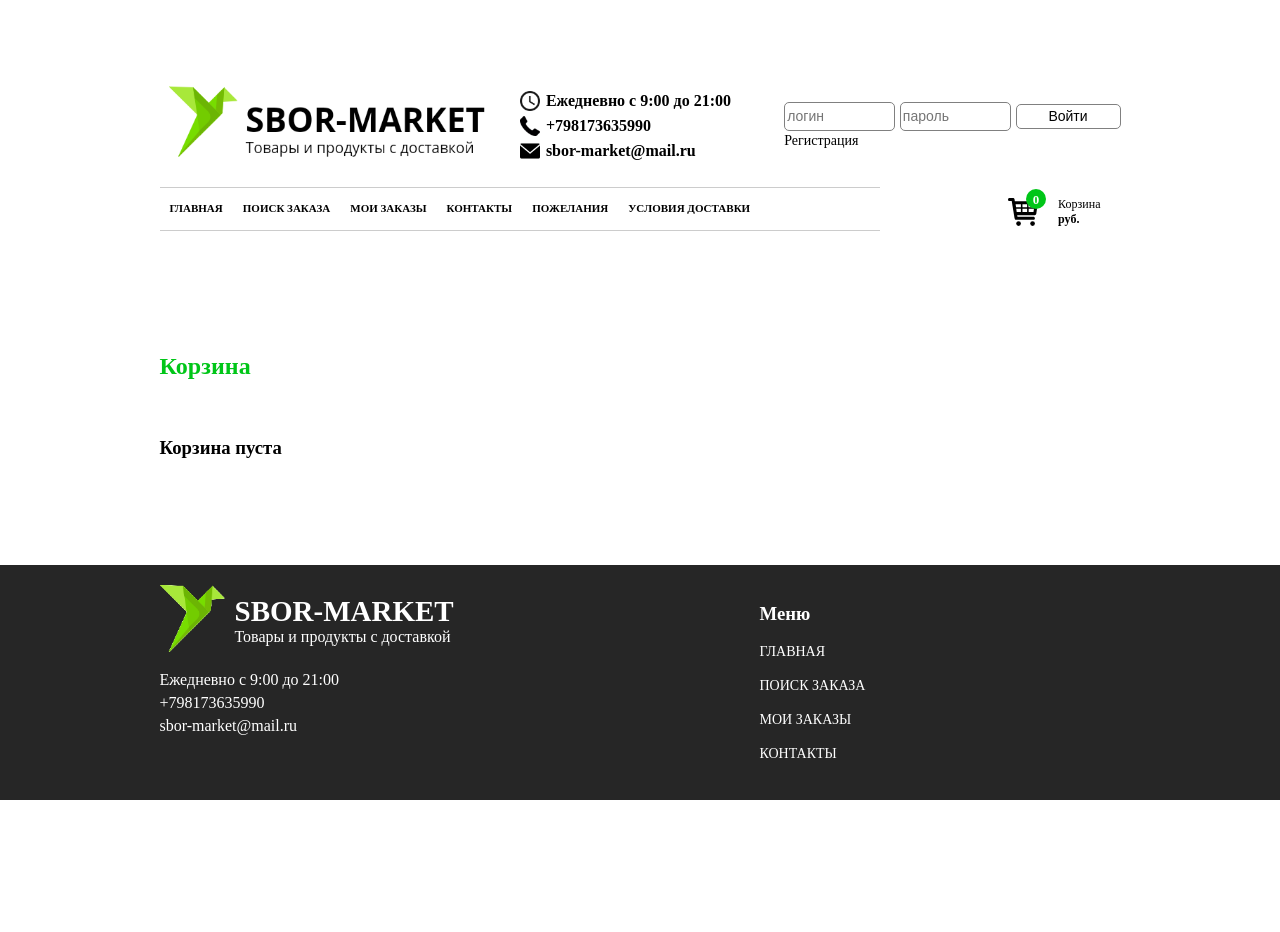
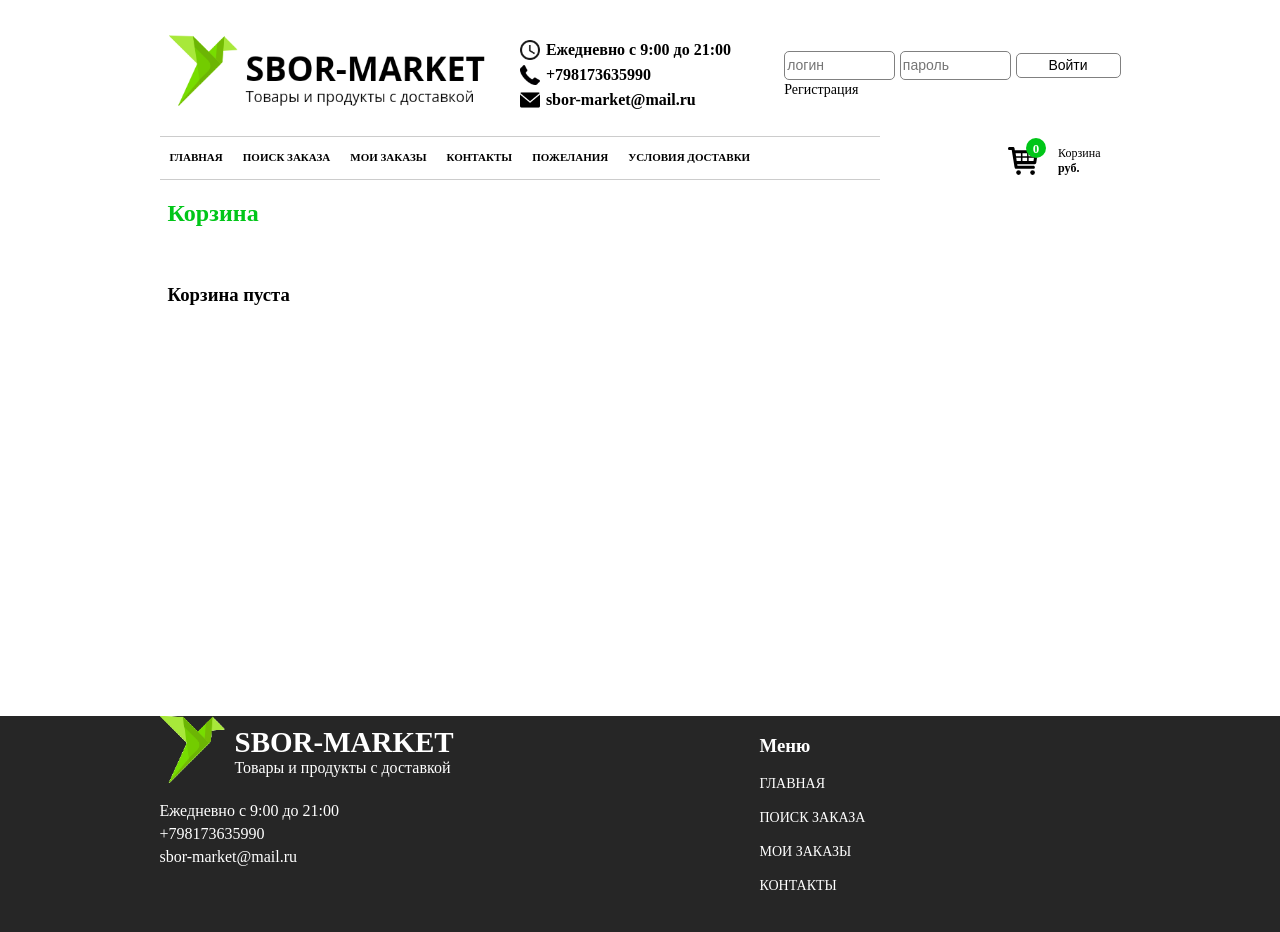
Before and after one commit to vackuzn/sbor, a Django app: template internet_shop/cart/templates/cart/cart.html in a window 1280 px wide. Before the commit the page ends 800 px from the top, so only its background shows below. Run offline with Django 3.2, Linux system fonts and the light colour scheme; the template is opened without the code that fills it, so the values that code supplies are empty.

Commit message:
changed footer

```diff
--- a/internet_shop/internet_shop/static/css/base.css
+++ b/internet_shop/internet_shop/static/css/base.css
@@ -1,10 +1,12 @@
 {% load static %}
+
+html {
+    height: 100%;
+}
 
 body {
     margin: 0px;
-    display: flex;
-    flex-direction: column;
-    min-height: 100vh;
+    height: 100%;
 }
 
 .title {
@@ -199,9 +201,14 @@ body {
 
 .container_content {
     width: 961px;
+    box-sizing: border-box;
+    min-height: 70%;
+
     margin: auto;
     padding-left: 8px;
     padding-right: 8px;
+    padding-bottom: 90px;
+
 }
 
 
@@ -209,13 +216,11 @@ body {
 
 
 .footer {
-    padding-top: 20px;
+    margin-top: -80px;
+
     background-color: #262626;
     padding-bottom: 20px;
     color: white;
-
-
-
 
 }
 
```
